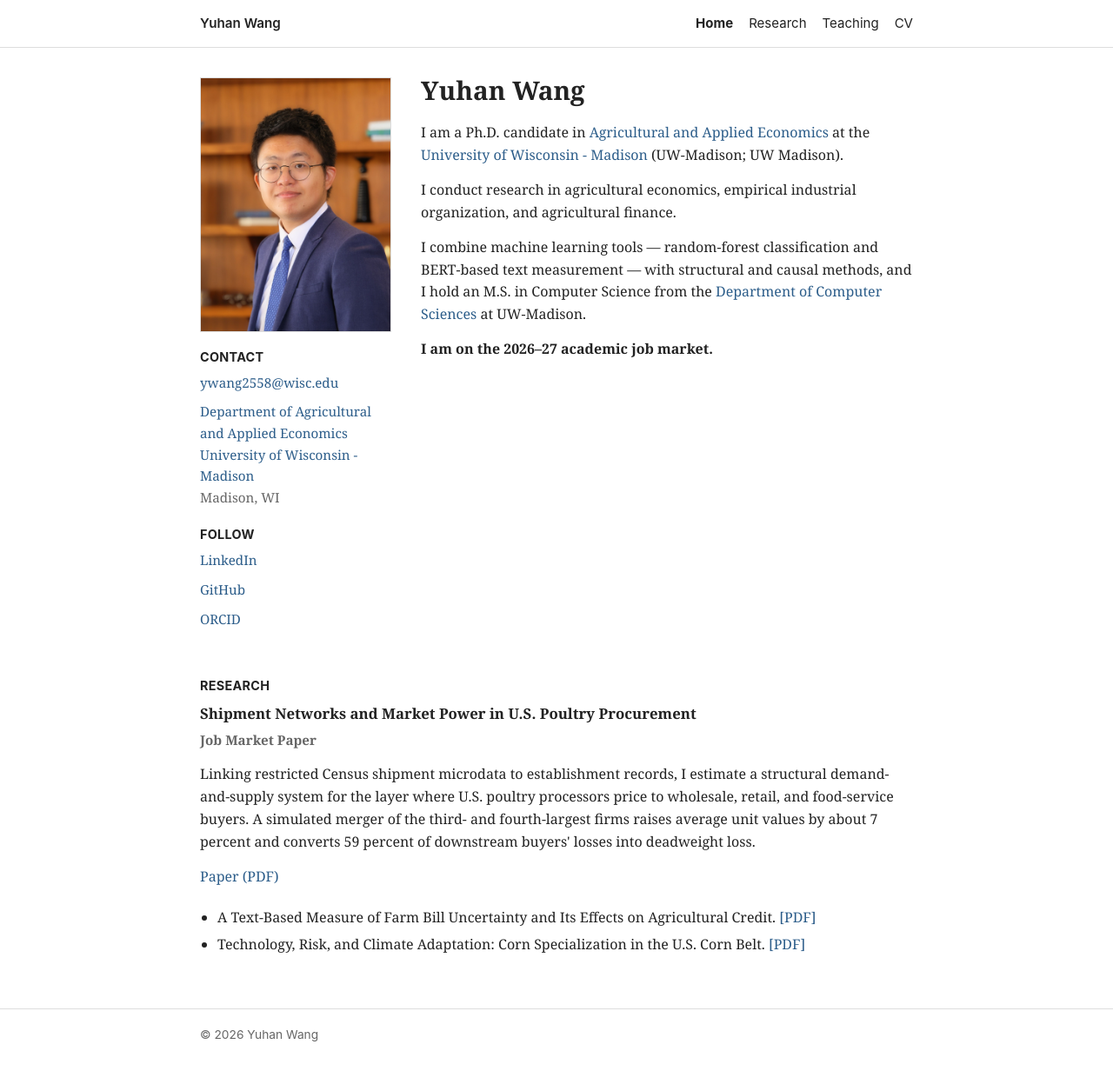
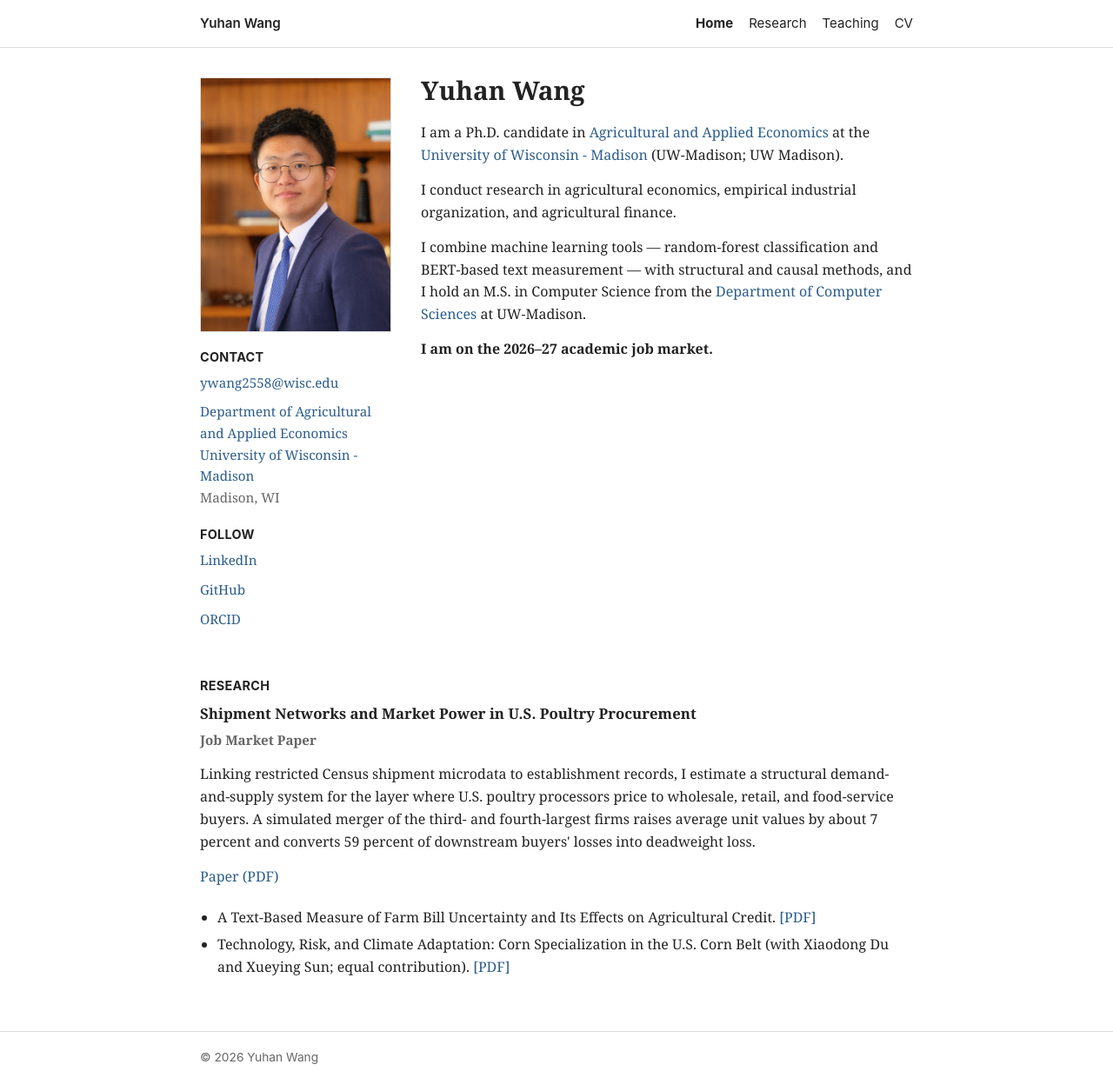
Before and after one commit to Yuhan-Wang-YW/Yuhan-Wang-YW.github.io, a Jekyll site: the page built from index.html, in a window 1280 px wide. Shown: the whole page at 87% size. Built offline with Jekyll 4.4.1, drawn with Linux system fonts in a browser that asks for light colours; before the commit the page ends 1230 px from its top, so only the background shows below that.

Commit message:
Mark Corn Belt paper as equal contribution; update CV and paper PDFs

```diff
--- a/index.html
+++ b/index.html
@@ -69,7 +69,8 @@ description: "Yuhan Wang is a Ph.D. candidate in Agricultural and Applied Econom
   <ul>
     <li>A Text-Based Measure of Farm Bill Uncertainty and Its Effects on Agricultural Credit.
       <a href="/assets/pdf/Wang_FarmBill_Uncertainty.pdf">[PDF]</a></li>
-    <li>Technology, Risk, and Climate Adaptation: Corn Specialization in the U.S. Corn Belt.
+    <li>Technology, Risk, and Climate Adaptation: Corn Specialization in the U.S. Corn Belt
+      (with Xiaodong Du and Xueying Sun; equal contribution).
       <a href="/assets/pdf/Wang_CornBelt_Adaptation.pdf">[PDF]</a></li>
   </ul>
 </section>
```
Also changed, not shown: research.md (+1 -1 lines), 2 other files.
